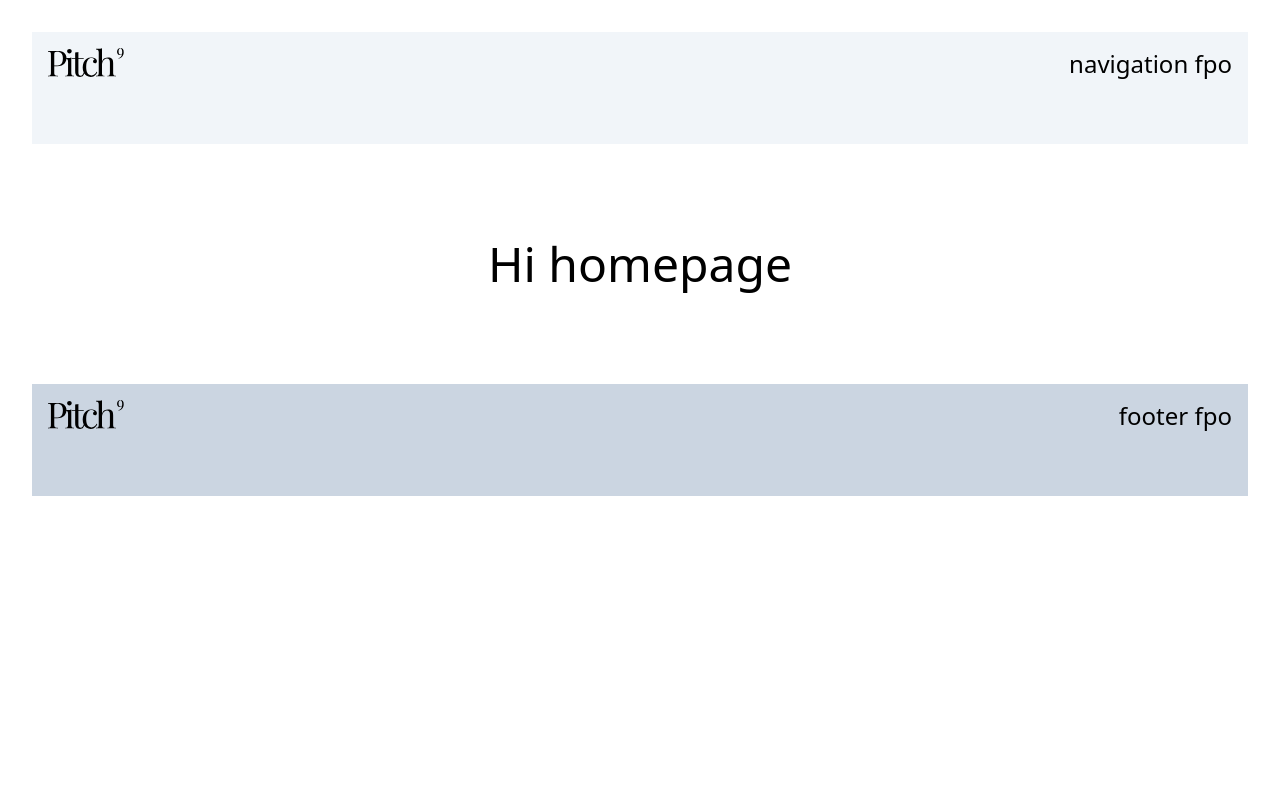
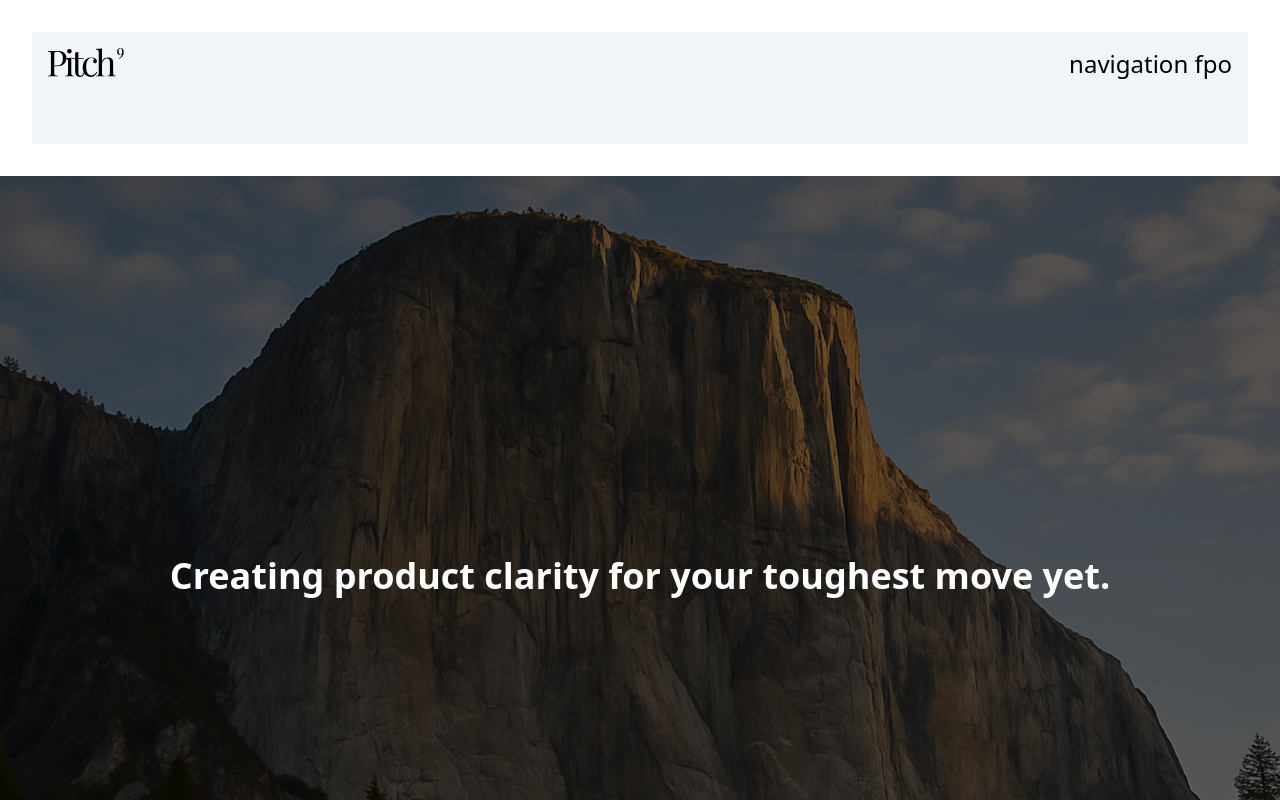
Before and after one commit to pitchnine/pitchnine, a SvelteKit app: page / in a window 1280 px wide. Shown: the top 800 px of the page. Built offline with nearby package versions, Linux system fonts and the light colour scheme.

Commit message:
her fade in animation placeholder

```diff
--- a/src/routes/+page.svelte
+++ b/src/routes/+page.svelte
@@ -5,6 +5,48 @@
 
 <Nav />
 
-<h1 class="text-5xl text-center m-16">Hi homepage</h1>
+
+
+<section class="relative h-screen overflow-hidden">
+  <!-- BG image -->
+  <div
+    class="absolute inset-0 z-0 bg-[url('/images/mountain-bg.jpg')] bg-cover bg-center opacity-0 animate-heroFade"
+    aria-hidden="true"
+  ></div>
+
+  <!-- Dark overlay (fades in a beat later) -->
+  <div
+    class="absolute inset-0 z-10 bg-black/60 opacity-0 animate-overlayFade"
+    aria-hidden="true"
+  ></div>
+
+  <!-- Your hero content -->
+  <div class="relative z-20 flex h-full items-center justify-center">
+    <h1 class="text-white text-4xl font-semibold">Creating product clarity for your toughest move yet.</h1>
+  </div>
+</section>
 
 <Footer />
+
+<style>
+  /* image fade */
+  @keyframes heroFade {
+    0%   { opacity: 0; transform: scale(1.04); }
+    60%  { opacity: 1; transform: scale(1); }
+    100% { opacity: 1; }
+  }
+  .animate-heroFade {
+    animation: heroFade 1500ms ease-out forwards;
+  }
+
+  /* overlay fade (slight delay) */
+  @keyframes overlayFade {
+    0%   { opacity: 0; }
+    30%  { opacity: 0; }
+    100% { opacity: 1; }
+  }
+  .animate-overlayFade {
+    animation: overlayFade 1800ms ease forwards;
+    animation-delay: 200ms;
+  }
+</style>
```
Also changed, not shown: static/images/mountain-bg.jpg (added).
